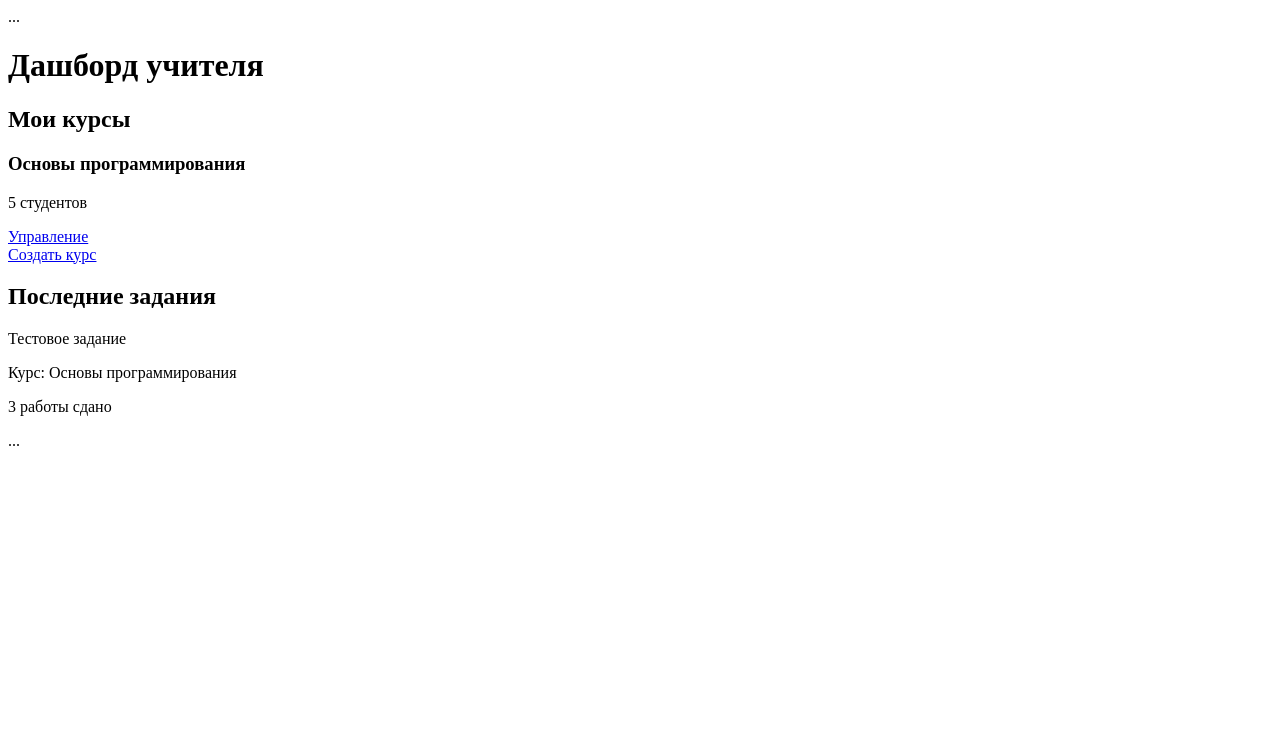
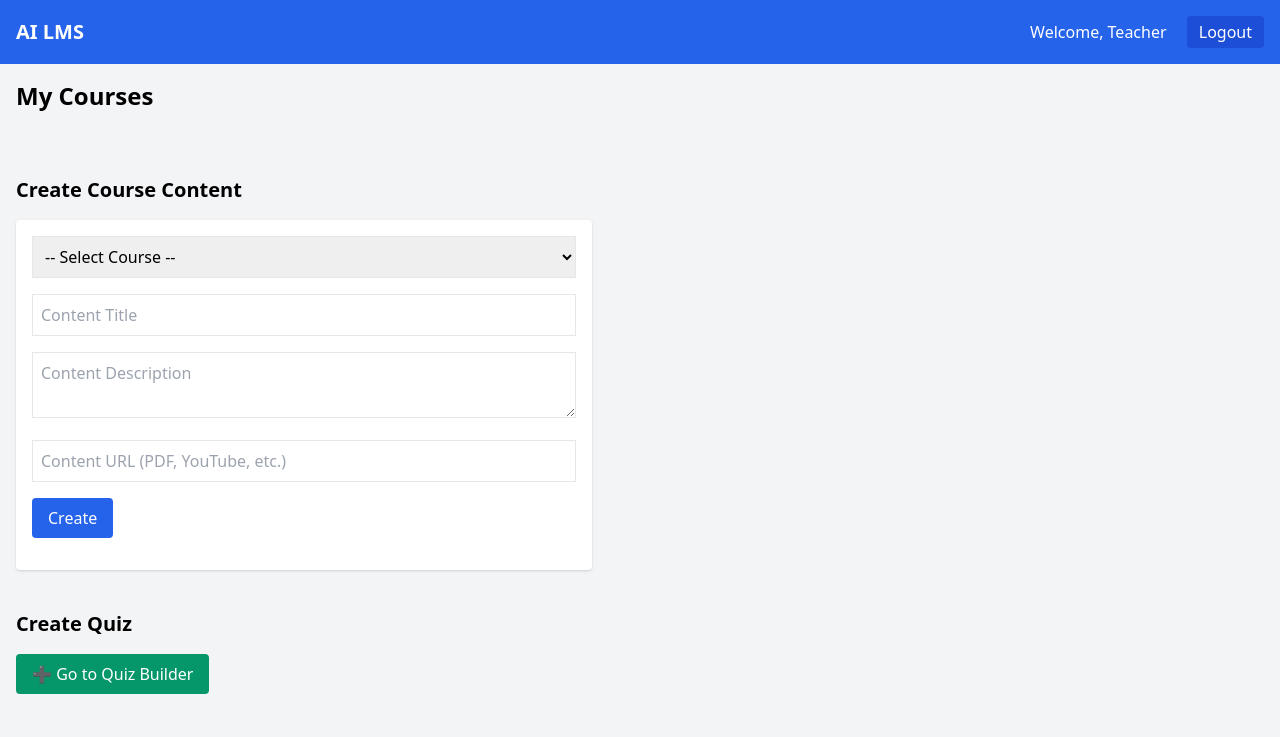
Before and after one commit to Aqazde/LearningManagementSystem, a website: page public/teacher-dashboard.html in a window 1280 px wide. Drawn offline with nearby package versions, Linux system fonts and the light colour scheme.

Commit message:
feat: add new content

```diff
--- a/public/teacher-dashboard.html
+++ b/public/teacher-dashboard.html
@@ -1,42 +1,53 @@
 <!DOCTYPE html>
-<html lang="ru">
+<html lang="en">
 <head>
-    <meta charset="UTF-8">
-    <meta name="viewport" content="width=device-width, initial-scale=1.0">
-    <title>Дашборд учителя | LMS</title>
-    <link rel="stylesheet" href="/css/styles.css">
+    <meta charset="UTF-8" />
+    <meta name="viewport" content="width=device-width, initial-scale=1.0"/>
+    <title>Teacher Dashboard | LMS</title>
+    <link href="https://cdn.jsdelivr.net/npm/tailwindcss@2.2.19/dist/tailwind.min.css" rel="stylesheet" />
 </head>
-<body>
-<!-- Навбар (можно вынести в отдельный файл) -->
-<nav class="navbar">...</nav>
+<body class="bg-gray-100">
 
-<main class="container">
-    <h1 class="page-title">Дашборд учителя</h1>
-
-    <div class="dashboard-grid">
-        <div class="card">
-            <h2 class="card-title">Мои курсы</h2>
-            <!-- Динамический список курсов -->
-            <div class="course-item">
-                <h3 class="course-title">Основы программирования</h3>
-                <p class="course-meta">5 студентов</p>
-                <a href="/courses/1/manage" class="btn btn-manage">Управление</a>
-            </div>
-            <a href="/courses/new" class="btn btn-primary">Создать курс</a>
-        </div>
-
-        <div class="card">
-            <h2 class="card-title">Последние задания</h2>
-            <!-- Динамический список заданий -->
-            <div class="assignment-item">
-                <p class="assignment-title">Тестовое задание</p>
-                <p class="assignment-meta">Курс: Основы программирования</p>
-                <p class="assignment-meta">3 работы сдано</p>
-            </div>
+<!-- Top Navigation -->
+<nav class="bg-blue-600 text-white p-4">
+    <div class="container mx-auto flex justify-between items-center">
+        <a href="/" class="text-xl font-bold">AI LMS</a>
+        <div>
+            <span id="teacherName" class="mr-4">Welcome, Teacher</span>
+            <button onclick="logout()" class="bg-blue-700 px-3 py-1 rounded">Logout</button>
         </div>
     </div>
+</nav>
+
+<!-- Dashboard Content -->
+<main class="container mx-auto p-4">
+
+    <!-- Course List -->
+    <h1 class="text-2xl font-bold mb-6">My Courses</h1>
+    <div id="coursesContainer" class="grid grid-cols-1 md:grid-cols-2 gap-6">
+        <!-- Courses will be injected here -->
+    </div>
+
+    <!-- Create Content Section -->
+    <h2 class="text-xl font-bold mt-10 mb-4">Create Course Content</h2>
+    <form id="contentForm" class="bg-white p-4 shadow rounded space-y-4 max-w-xl">
+        <select id="courseSelect" class="w-full border p-2" required>
+            <option value="">-- Select Course --</option>
+        </select>
+        <input type="text" id="title" placeholder="Content Title" class="w-full border p-2" required>
+        <textarea id="description" placeholder="Content Description" class="w-full border p-2"></textarea>
+        <input type="url" id="contentUrl" placeholder="Content URL (PDF, YouTube, etc.)" class="w-full border p-2" required>
+        <button type="submit" class="bg-blue-600 text-white px-4 py-2 rounded hover:bg-blue-700">Create</button>
+        <p id="contentMessage" class="text-sm text-red-600"></p>
+    </form>
+
+    <!-- Create Quiz -->
+    <h2 class="text-xl font-bold mt-10 mb-4">Create Quiz</h2>
+    <a href="teacher-quiz-create.html" class="inline-block bg-green-600 text-white px-4 py-2 rounded hover:bg-green-700">➕ Go to Quiz Builder</a>
+
+    <p id="dashboardMessage" class="text-red-600 mt-6"></p>
 </main>
 
-<footer class="footer">...</footer>
+<script src="scripts/dashboard-teacher.js"></script>
 </body>
 </html>
```
